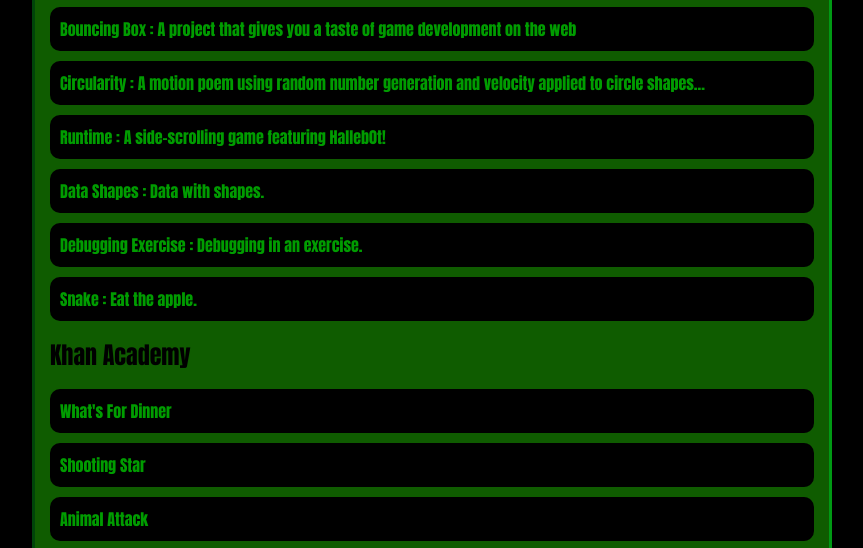
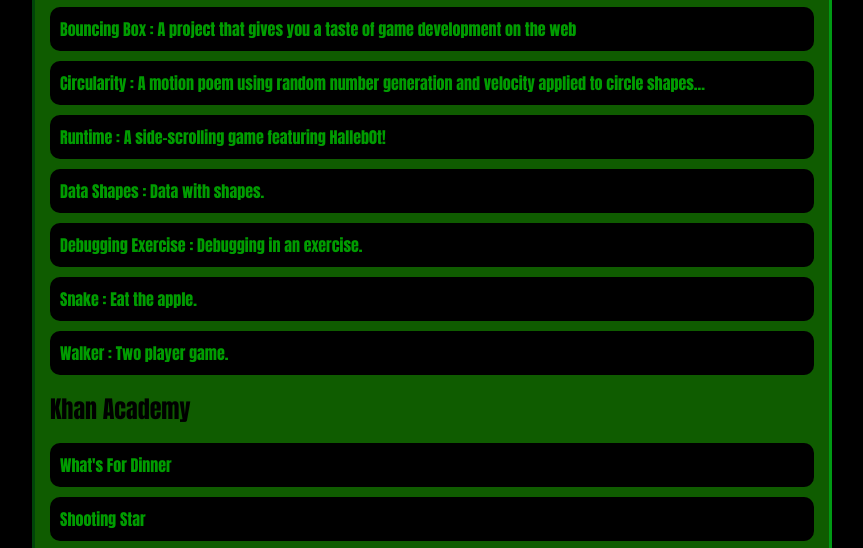
Before and after one commit to matthewscott2/matthewscott.github.io, a plain HTML site: page portfolio.html in a window 1280 px wide. Shown: the part 250-798 px from the top of the page, without its empty margins (208-1071 px from the left). Drawn offline with Linux system fonts and the light colour scheme.

Commit message:
saving walker

```diff
--- a/portfolio.html
+++ b/portfolio.html
@@ -30,6 +30,7 @@
                   <li><a href="https://matthewscott2.github.io/matthewscottasd2.github.io/asd-projects/data-shapes/">Data Shapes : Data with shapes.</a></li>
                   <li><a href="https://matthewscott2.github.io/matthewscottasd2.github.io/asd-projects/debugging-exercise/">Debugging Exercise : Debugging in an exercise.</a></li>
                   <li><a href="https://matthewscott2.github.io/matthewscottasd2.github.io/asd-projects/snake/">Snake : Eat the apple.</a></li>
+                  <li><a href="https://matthewscott2.github.io/matthewscottasd2.github.io/asd-projects/walker/">Walker : Two player game.</a></li>
                 </ul>
                 <h2>Khan Academy</h2>
                 <ul id="portfolio">
```
